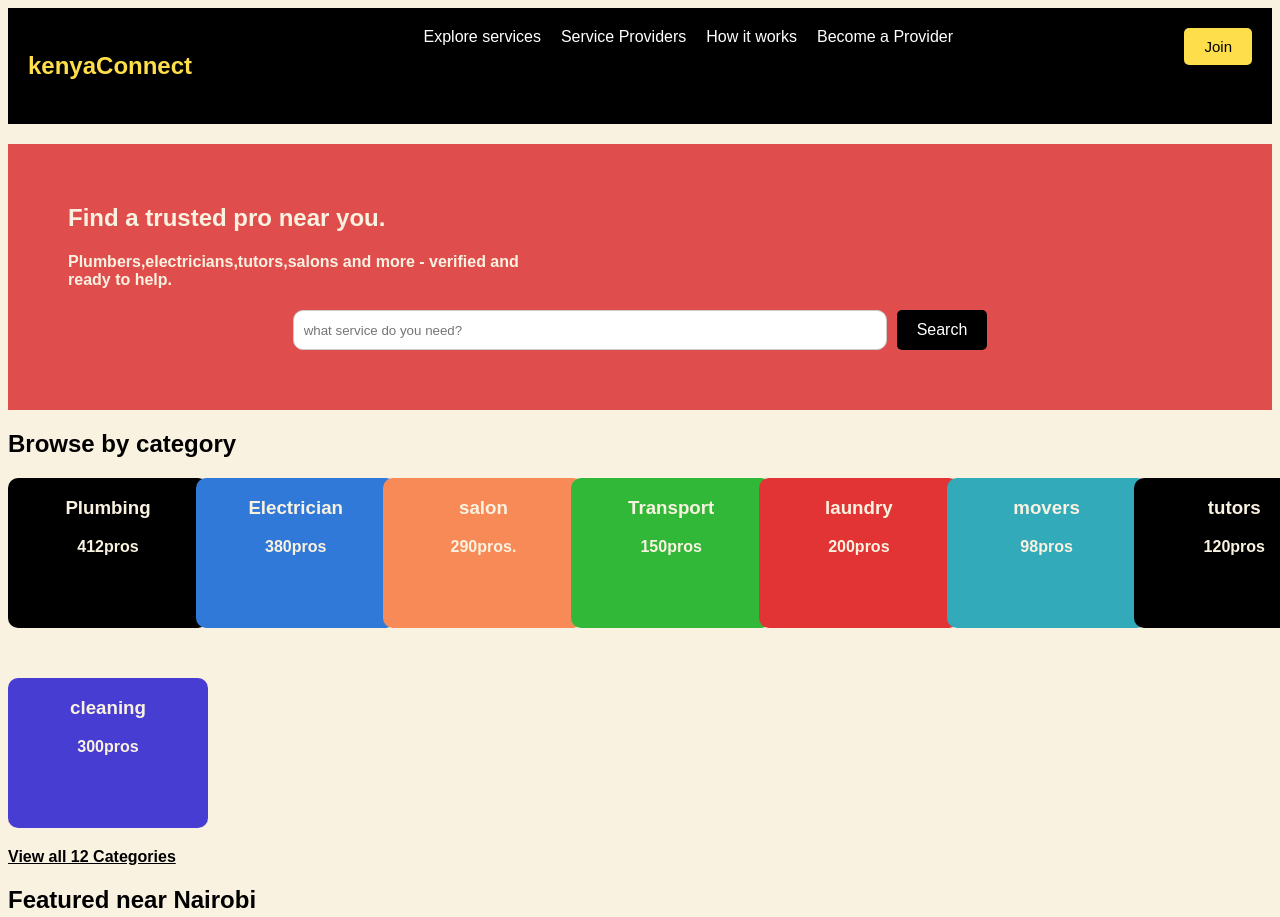
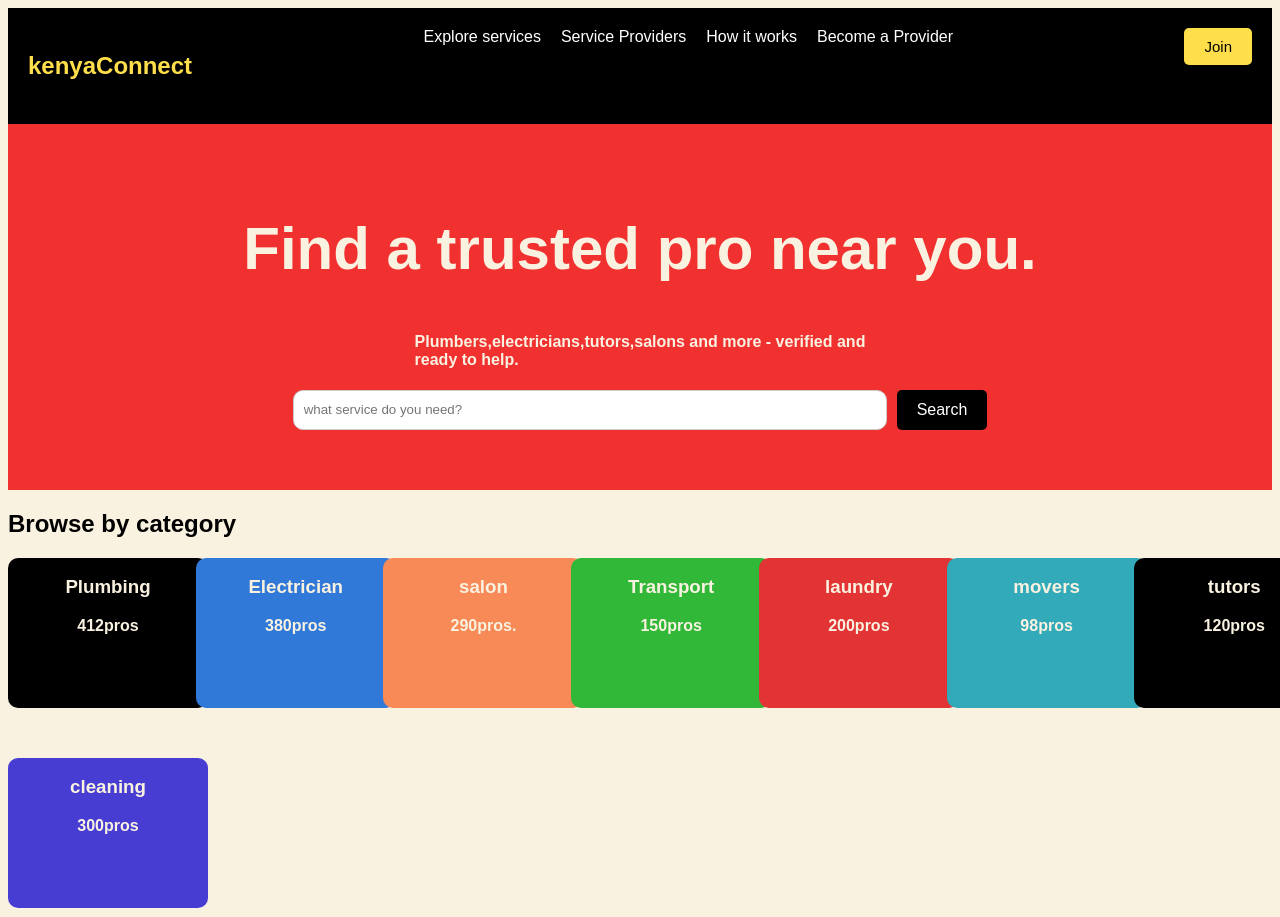
Before and after one commit to Evans2004k/Kenya-Connect, a plain HTML site: page index.html in a window 1280 px wide. Shown: the top 917 px of the page. Drawn offline with Linux system fonts and the light colour scheme.

Commit message:
Added few styles

```diff
--- a/style.css
+++ b/style.css
@@ -70,13 +70,17 @@ header .logo p a{
 }
 /*------browse by category------*/
 .hero{
-    background-color: rgb(224, 77, 77);
+    background-color: rgb(241, 48, 48);
     color: #faf2e1;
     flex-wrap: wrap;
-    justify-content: center;
+    justify-items: center;
     align-items: center;
-    margin: 20px 0px;
-    padding: 40px 60px;
+    padding: 40px 60px 40px 60px;
+}
+.hero h1{
+    font-size: 60px;
+    font-weight: bold;
+    font-family: Arial, Helvetica, sans-serif;
 }
 .search-bar{
     display: flex;
@@ -436,6 +440,10 @@ footer{
     justify-items: center;
 
 }
+.hero-services h1{
+    font-size: 60px;
+    font-family: Georgia, 'Times New Roman', Times, serif;
+}
 .register{
     display: flex;
     gap: 30px;
```
